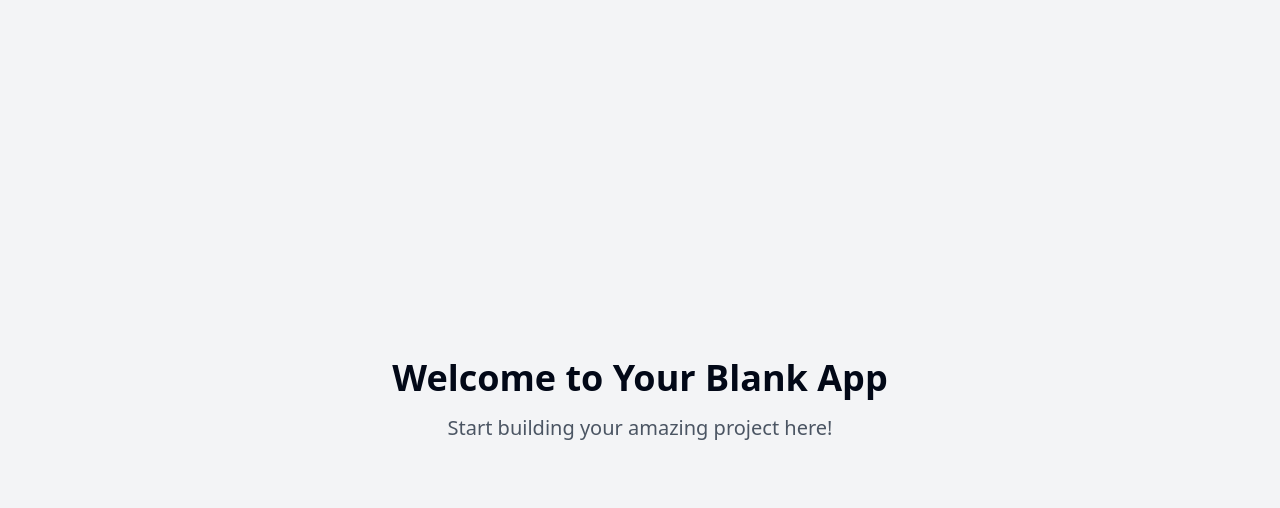
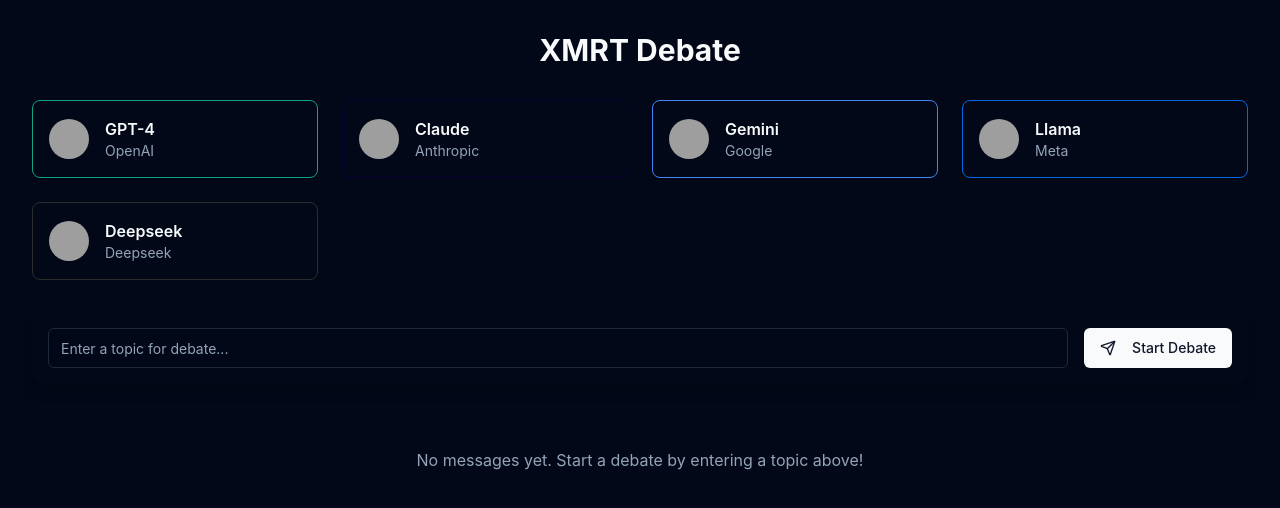
Before and after one commit to DevGruGold/xmrt-discourse-lounge, a React (Vite) app: page / in a window 1280 px wide. Shown: the top 508 px of the page. Built offline with nearby package versions, Linux system fonts and the light colour scheme; grey boxes are pictures that could not be loaded.

Commit message:
Create XMRT Debate chatroom
Implement a boardroom-like discussion chatroom called XMRT Debate, featuring popular LLM AI systems represented as independent personas. Each persona will reflect the brand personality and politics of their respective companies, including Deepseek.
[skip gpt_engineer]

```diff
--- /dev/null
+++ b/src/components/DebateRoom.tsx
@@ -0,0 +1,66 @@
+import { useState } from "react";
+import { participants } from "../data/participants";
+import { Message as MessageType } from "../types/ai";
+import { ParticipantCard } from "./ParticipantCard";
+import { Message } from "./Message";
+import { Input } from "@/components/ui/input";
+import { Button } from "@/components/ui/button";
+import { Send } from "lucide-react";
+
+export const DebateRoom = () => {
+  const [messages, setMessages] = useState<MessageType[]>([]);
+  const [topic, setTopic] = useState("");
+
+  const handleSubmit = (e: React.FormEvent) => {
+    e.preventDefault();
+    if (!topic.trim()) return;
+
+    // In a real implementation, this would trigger API calls to the various AI services
+    console.log("New topic submitted:", topic);
+    setTopic("");
+  };
+
+  return (
+    <div className="min-h-screen bg-background text-foreground">
+      <div className="container py-8">
+        <h1 className="text-3xl font-bold mb-8 text-center">XMRT Debate</h1>
+
+        <div className="grid grid-cols-1 md:grid-cols-4 gap-6 mb-8">
+          {participants.map((participant) => (
+            <ParticipantCard
+              key={participant.id}
+              participant={participant}
+              isActive={messages.some(m => m.participantId === participant.id)}
+            />
+          ))}
+        </div>
+
+        <div className="bg-card rounded-lg shadow-lg p-4 mb-8">
+          <form onSubmit={handleSubmit} className="flex gap-4">
+            <Input
+              value={topic}
+              onChange={(e) => setTopic(e.target.value)}
+              placeholder="Enter a topic for debate..."
+              className="flex-1"
+            />
+            <Button type="submit">
+              <Send className="w-4 h-4 mr-2" />
+              Start Debate
+            </Button>
+          </form>
+        </div>
+
+        <div className="space-y-4">
+          {messages.map((message) => (
+            <Message key={message.id} message={message} />
+          ))}
+          {messages.length === 0 && (
+            <p className="text-center text-muted-foreground py-8">
+              No messages yet. Start a debate by entering a topic above!
+            </p>
+          )}
+        </div>
+      </div>
+    </div>
+  );
+};
--- /dev/null
+++ b/src/components/Message.tsx
@@ -0,0 +1,34 @@
+import { Message as MessageType } from "../types/ai";
+import { participants } from "../data/participants";
+import { Avatar, AvatarFallback, AvatarImage } from "@/components/ui/avatar";
+
+interface MessageProps {
+  message: MessageType;
+}
+
+export const Message = ({ message }: MessageProps) => {
+  const participant = participants.find(p => p.id === message.participantId);
+  if (!participant) return null;
+
+  return (
+    <div className="flex items-start space-x-4 p-4 animate-message-appear">
+      <Avatar>
+        <AvatarImage src={participant.avatar} alt={participant.name} />
+        <AvatarFallback style={{ backgroundColor: participant.color }} className="text-white">
+          {participant.name.substring(0, 2)}
+        </AvatarFallback>
+      </Avatar>
+      <div className="flex-1">
+        <div className="flex items-center space-x-2">
+          <span className="font-semibold" style={{ color: participant.color }}>
+            {participant.name}
+          </span>
+          <span className="text-xs text-muted-foreground">
+            {new Date(message.timestamp).toLocaleTimeString()}
+          </span>
+        </div>
+        <p className="mt-1 text-sm">{message.content}</p>
+      </div>
+    </div>
+  );
+};
--- /dev/null
+++ b/src/components/ParticipantCard.tsx
@@ -0,0 +1,27 @@
+import { AIParticipant } from "../types/ai";
+import { Card, CardContent } from "@/components/ui/card";
+import { Avatar, AvatarFallback, AvatarImage } from "@/components/ui/avatar";
+
+interface ParticipantCardProps {
+  participant: AIParticipant;
+  isActive?: boolean;
+}
+
+export const ParticipantCard = ({ participant, isActive }: ParticipantCardProps) => {
+  return (
+    <Card className={`transition-all duration-300 ${isActive ? 'ring-2' : ''}`} style={{ borderColor: participant.color }}>
+      <CardContent className="p-4 flex items-center space-x-4">
+        <Avatar>
+          <AvatarImage src={participant.avatar} alt={participant.name} />
+          <AvatarFallback style={{ backgroundColor: participant.color }} className="text-white">
+            {participant.name.substring(0, 2)}
+          </AvatarFallback>
+        </Avatar>
+        <div>
+          <h3 className="font-semibold">{participant.name}</h3>
+          <p className="text-sm text-muted-foreground">{participant.company}</p>
+        </div>
+      </CardContent>
+    </Card>
+  );
+};
--- /dev/null
+++ b/src/data/participants.ts
@@ -0,0 +1,44 @@
+import { AIParticipant } from "../types/ai";
+
+export const participants: AIParticipant[] = [
+  {
+    id: "gpt4",
+    name: "GPT-4",
+    company: "OpenAI",
+    avatar: "/placeholder.svg",
+    color: "#10a37f",
+    description: "Analytical and balanced, with a focus on accuracy and ethical considerations",
+  },
+  {
+    id: "claude",
+    name: "Claude",
+    company: "Anthropic",
+    avatar: "/placeholder.svg",
+    color: "#0b0035",
+    description: "Constitutional AI advocate with a philosophical bent",
+  },
+  {
+    id: "gemini",
+    name: "Gemini",
+    company: "Google",
+    avatar: "/placeholder.svg",
+    color: "#4285f4",
+    description: "Data-driven with a focus on comprehensive knowledge",
+  },
+  {
+    id: "llama",
+    name: "Llama",
+    company: "Meta",
+    avatar: "/placeholder.svg",
+    color: "#0668e1",
+    description: "Open-source enthusiast promoting accessibility",
+  },
+  {
+    id: "deepseek",
+    name: "Deepseek",
+    company: "Deepseek",
+    avatar: "/placeholder.svg",
+    color: "#2d2d2d",
+    description: "Innovative with a focus on deep technical understanding",
+  },
+];
--- a/src/index.css
+++ b/src/index.css
@@ -4,54 +4,6 @@
 
 @layer base {
   :root {
-    --background: 0 0% 100%;
-    --foreground: 222.2 84% 4.9%;
-
-    --card: 0 0% 100%;
-    --card-foreground: 222.2 84% 4.9%;
-
-    --popover: 0 0% 100%;
-    --popover-foreground: 222.2 84% 4.9%;
-
-    --primary: 222.2 47.4% 11.2%;
-    --primary-foreground: 210 40% 98%;
-
-    --secondary: 210 40% 96.1%;
-    --secondary-foreground: 222.2 47.4% 11.2%;
-
-    --muted: 210 40% 96.1%;
-    --muted-foreground: 215.4 16.3% 46.9%;
-
-    --accent: 210 40% 96.1%;
-    --accent-foreground: 222.2 47.4% 11.2%;
-
-    --destructive: 0 84.2% 60.2%;
-    --destructive-foreground: 210 40% 98%;
-
-    --border: 214.3 31.8% 91.4%;
-    --input: 214.3 31.8% 91.4%;
-    --ring: 222.2 84% 4.9%;
-
-    --radius: 0.5rem;
-
-    --sidebar-background: 0 0% 98%;
-
-    --sidebar-foreground: 240 5.3% 26.1%;
-
-    --sidebar-primary: 240 5.9% 10%;
-
-    --sidebar-primary-foreground: 0 0% 98%;
-
-    --sidebar-accent: 240 4.8% 95.9%;
-
-    --sidebar-accent-foreground: 240 5.9% 10%;
-
-    --sidebar-border: 220 13% 91%;
-
-    --sidebar-ring: 217.2 91.2% 59.8%;
-  }
-
-  .dark {
     --background: 222.2 84% 4.9%;
     --foreground: 210 40% 98%;
 
@@ -79,14 +31,8 @@
     --border: 217.2 32.6% 17.5%;
     --input: 217.2 32.6% 17.5%;
     --ring: 212.7 26.8% 83.9%;
-    --sidebar-background: 240 5.9% 10%;
-    --sidebar-foreground: 240 4.8% 95.9%;
-    --sidebar-primary: 224.3 76.3% 48%;
-    --sidebar-primary-foreground: 0 0% 100%;
-    --sidebar-accent: 240 3.7% 15.9%;
-    --sidebar-accent-foreground: 240 4.8% 95.9%;
-    --sidebar-border: 240 3.7% 15.9%;
-    --sidebar-ring: 217.2 91.2% 59.8%;
+
+    --radius: 0.5rem;
   }
 }
 
@@ -94,7 +40,6 @@
   * {
     @apply border-border;
   }
-
   body {
     @apply bg-background text-foreground;
   }
--- a/src/pages/Index.tsx
+++ b/src/pages/Index.tsx
@@ -1,14 +1,7 @@
-// Update this page (the content is just a fallback if you fail to update the page)
+import { DebateRoom } from "../components/DebateRoom";
 
 const Index = () => {
-  return (
-    <div className="min-h-screen flex items-center justify-center bg-gray-100">
-      <div className="text-center">
-        <h1 className="text-4xl font-bold mb-4">Welcome to Your Blank App</h1>
-        <p className="text-xl text-gray-600">Start building your amazing project here!</p>
-      </div>
-    </div>
-  );
+  return <DebateRoom />;
 };
 
 export default Index;
--- /dev/null
+++ b/src/types/ai.ts
@@ -0,0 +1,15 @@
+export interface AIParticipant {
+  id: string;
+  name: string;
+  company: string;
+  avatar: string;
+  color: string;
+  description: string;
+}
+
+export interface Message {
+  id: string;
+  participantId: string;
+  content: string;
+  timestamp: Date;
+}
--- a/tailwind.config.ts
+++ b/tailwind.config.ts
@@ -12,85 +12,66 @@ export default {
   theme: {
     container: {
       center: true,
-			padding: '2rem',
+      padding: "2rem",
       screens: {
-				'2xl': '1400px'
-			}
+        "2xl": "1400px",
+      },
     },
     extend: {
       colors: {
-				border: 'hsl(var(--border))',
-				input: 'hsl(var(--input))',
-				ring: 'hsl(var(--ring))',
-				background: 'hsl(var(--background))',
-				foreground: 'hsl(var(--foreground))',
+        border: "hsl(var(--border))",
+        input: "hsl(var(--input))",
+        ring: "hsl(var(--ring))",
+        background: "hsl(var(--background))",
+        foreground: "hsl(var(--foreground))",
         primary: {
-					DEFAULT: 'hsl(var(--primary))',
-					foreground: 'hsl(var(--primary-foreground))'
+          DEFAULT: "hsl(var(--primary))",
+          foreground: "hsl(var(--primary-foreground))",
         },
         secondary: {
-					DEFAULT: 'hsl(var(--secondary))',
-					foreground: 'hsl(var(--secondary-foreground))'
+          DEFAULT: "hsl(var(--secondary))",
+          foreground: "hsl(var(--secondary-foreground))",
         },
         destructive: {
-					DEFAULT: 'hsl(var(--destructive))',
-					foreground: 'hsl(var(--destructive-foreground))'
+          DEFAULT: "hsl(var(--destructive))",
+          foreground: "hsl(var(--destructive-foreground))",
         },
         muted: {
-					DEFAULT: 'hsl(var(--muted))',
-					foreground: 'hsl(var(--muted-foreground))'
+          DEFAULT: "hsl(var(--muted))",
+          foreground: "hsl(var(--muted-foreground))",
         },
         accent: {
-					DEFAULT: 'hsl(var(--accent))',
-					foreground: 'hsl(var(--accent-foreground))'
+          DEFAULT: "hsl(var(--accent))",
+          foreground: "hsl(var(--accent-foreground))",
         },
         popover: {
-					DEFAULT: 'hsl(var(--popover))',
-					foreground: 'hsl(var(--popover-foreground))'
+          DEFAULT: "hsl(var(--popover))",
+          foreground: "hsl(var(--popover-foreground))",
         },
         card: {
-					DEFAULT: 'hsl(var(--card))',
-					foreground: 'hsl(var(--card-foreground))'
+          DEFAULT: "hsl(var(--card))",
+          foreground: "hsl(var(--card-foreground))",
         },
-				sidebar: {
-					DEFAULT: 'hsl(var(--sidebar-background))',
-					foreground: 'hsl(var(--sidebar-foreground))',
-					primary: 'hsl(var(--sidebar-primary))',
-					'primary-foreground': 'hsl(var(--sidebar-primary-foreground))',
-					accent: 'hsl(var(--sidebar-accent))',
-					'accent-foreground': 'hsl(var(--sidebar-accent-foreground))',
-					border: 'hsl(var(--sidebar-border))',
-					ring: 'hsl(var(--sidebar-ring))'
-				}
+        // AI Brand Colors
+        openai: "#10a37f",
+        anthropic: "#0b0035",
+        google: "#4285f4",
+        meta: "#0668e1",
+        deepseek: "#2d2d2d",
       },
-			borderRadius: {
-				lg: 'var(--radius)',
-				md: 'calc(var(--radius) - 2px)',
-				sm: 'calc(var(--radius) - 4px)'
+      fontFamily: {
+        sans: ["Inter", "sans-serif"],
       },
       keyframes: {
-				'accordion-down': {
-					from: {
-						height: '0'
+        "message-appear": {
+          "0%": { opacity: "0", transform: "translateY(10px)" },
+          "100%": { opacity: "1", transform: "translateY(0)" },
         },
-					to: {
-						height: 'var(--radix-accordion-content-height)'
-					}
-				},
-				'accordion-up': {
-					from: {
-						height: 'var(--radix-accordion-content-height)'
-					},
-					to: {
-						height: '0'
-					}
-				}
       },
       animation: {
-				'accordion-down': 'accordion-down 0.2s ease-out',
-				'accordion-up': 'accordion-up 0.2s ease-out'
-			}
-		}
+        "message-appear": "message-appear 0.3s ease-out forwards",
+      },
+    },
   },
   plugins: [require("tailwindcss-animate")],
 } satisfies Config;
```
Lines whose indentation alone changed are shown as unchanged.
